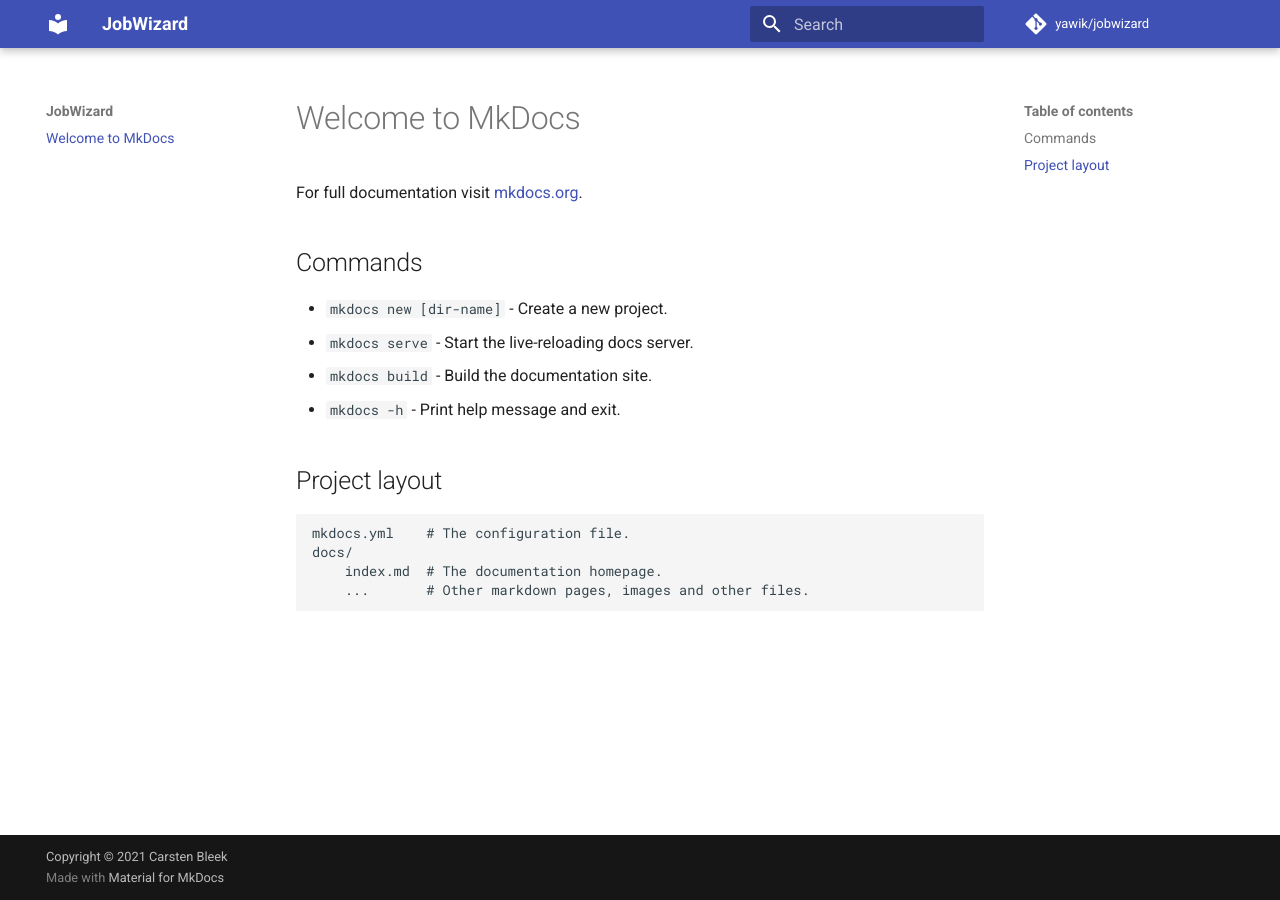
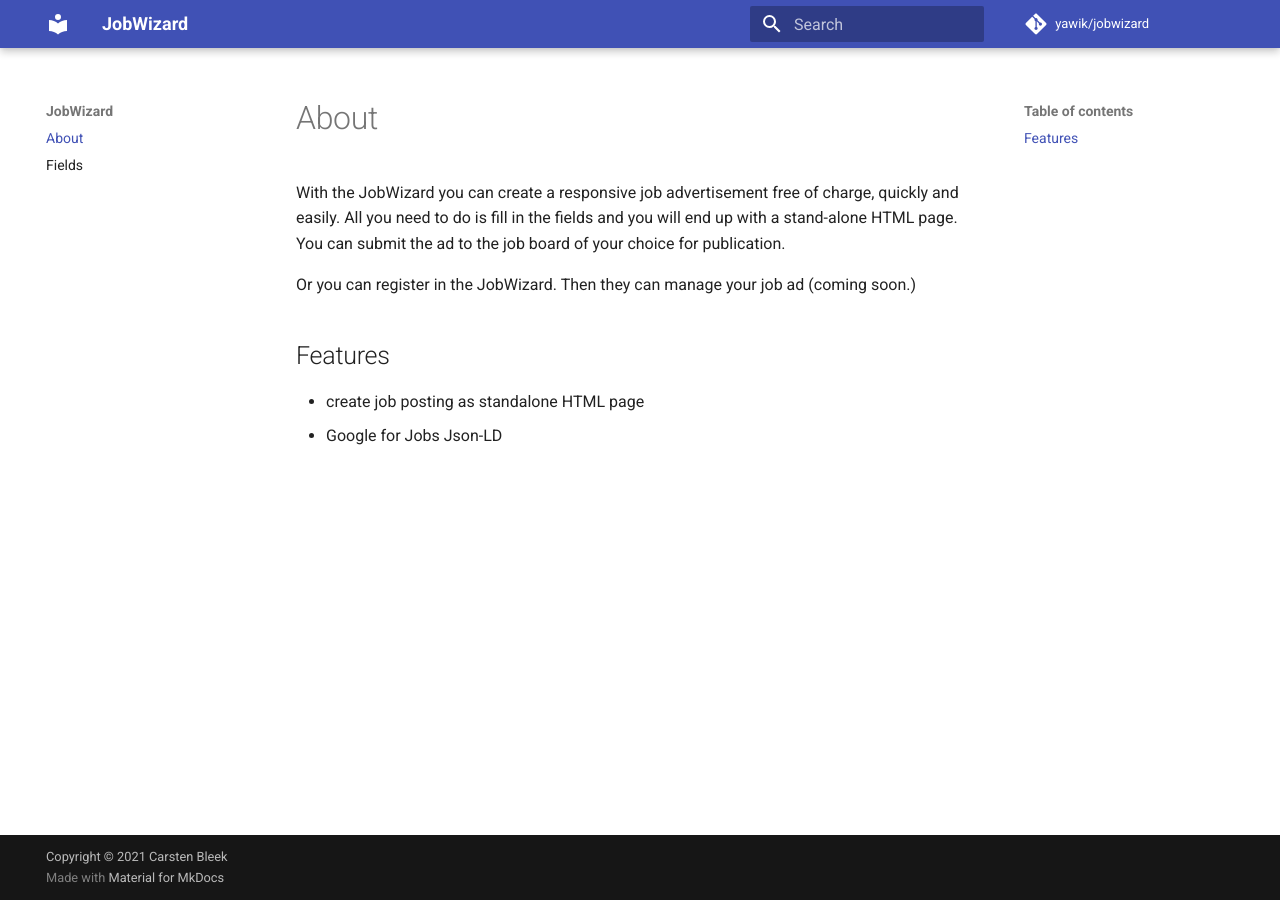
Before and after one commit to sebestyengyoergy/jobwizard, an MkDocs documentation site: the page built from docs/index.md, in a window 1280 px wide. Built offline with MkDocs 1.6.1 and Material for MkDocs 9.7.7, drawn with Linux system fonts in a browser that asks for light colours; comment, search, counter and statistics services are not loaded.

```diff
--- /dev/null
+++ b/docs/fields.md
@@ -0,0 +1,3 @@
+# Fields
+
+## Job Formular Fields
--- a/docs/index.md
+++ b/docs/index.md
@@ -1,17 +1,10 @@
-# Welcome to MkDocs
+# About
 
-For full documentation visit [mkdocs.org](https://www.mkdocs.org).
+With the JobWizard you can create a responsive job advertisement free of charge, quickly and easily. All you need to do is fill in the fields and you will end up with a stand-alone HTML page. You can submit the ad to the job board of your choice for publication.
 
-## Commands
+Or you can register in the JobWizard. Then they can manage your job ad (coming soon.)
 
-* `mkdocs new [dir-name]` - Create a new project.
-* `mkdocs serve` - Start the live-reloading docs server.
-* `mkdocs build` - Build the documentation site.
-* `mkdocs -h` - Print help message and exit.
+## Features
 
-## Project layout
-
-    mkdocs.yml    # The configuration file.
-    docs/
-        index.md  # The documentation homepage.
-        ...       # Other markdown pages, images and other files.
+* create job posting as standalone HTML page
+* Google for Jobs Json-LD
```
Also changed, not shown: 1 other file.
